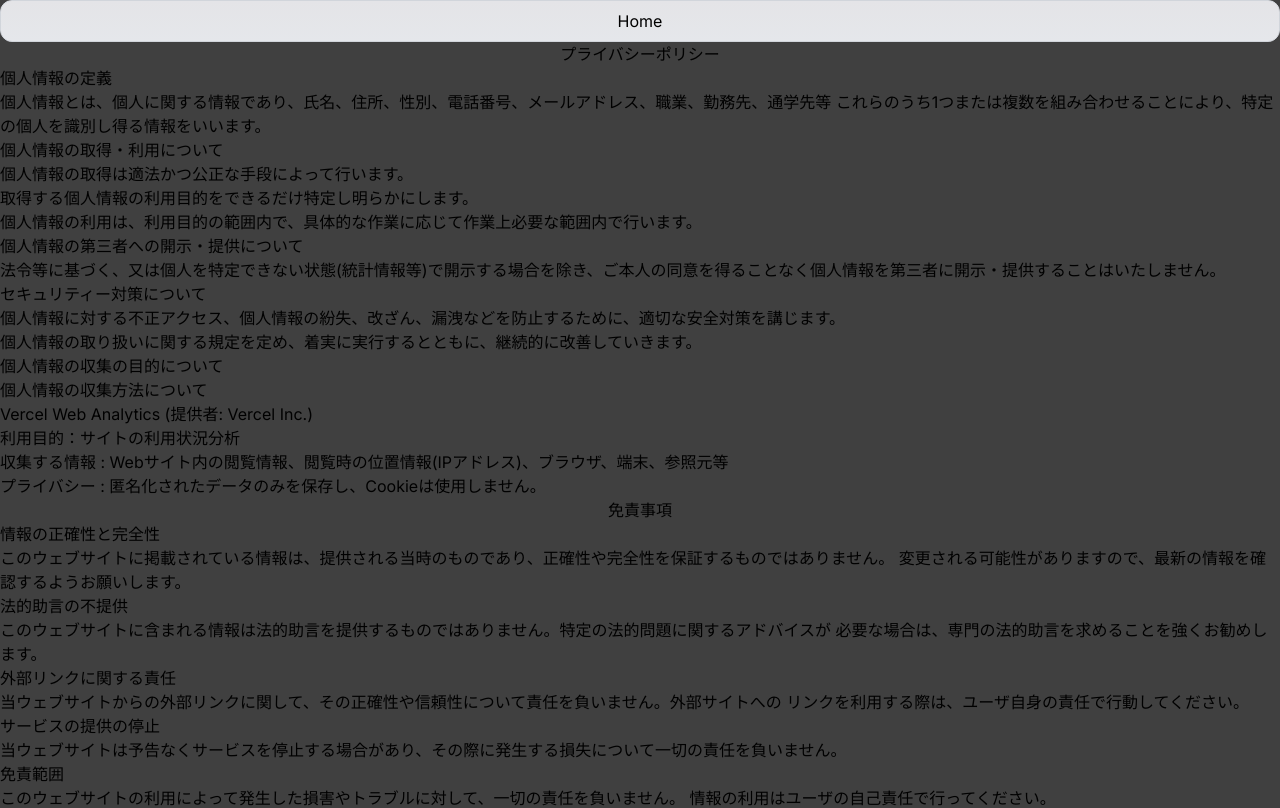
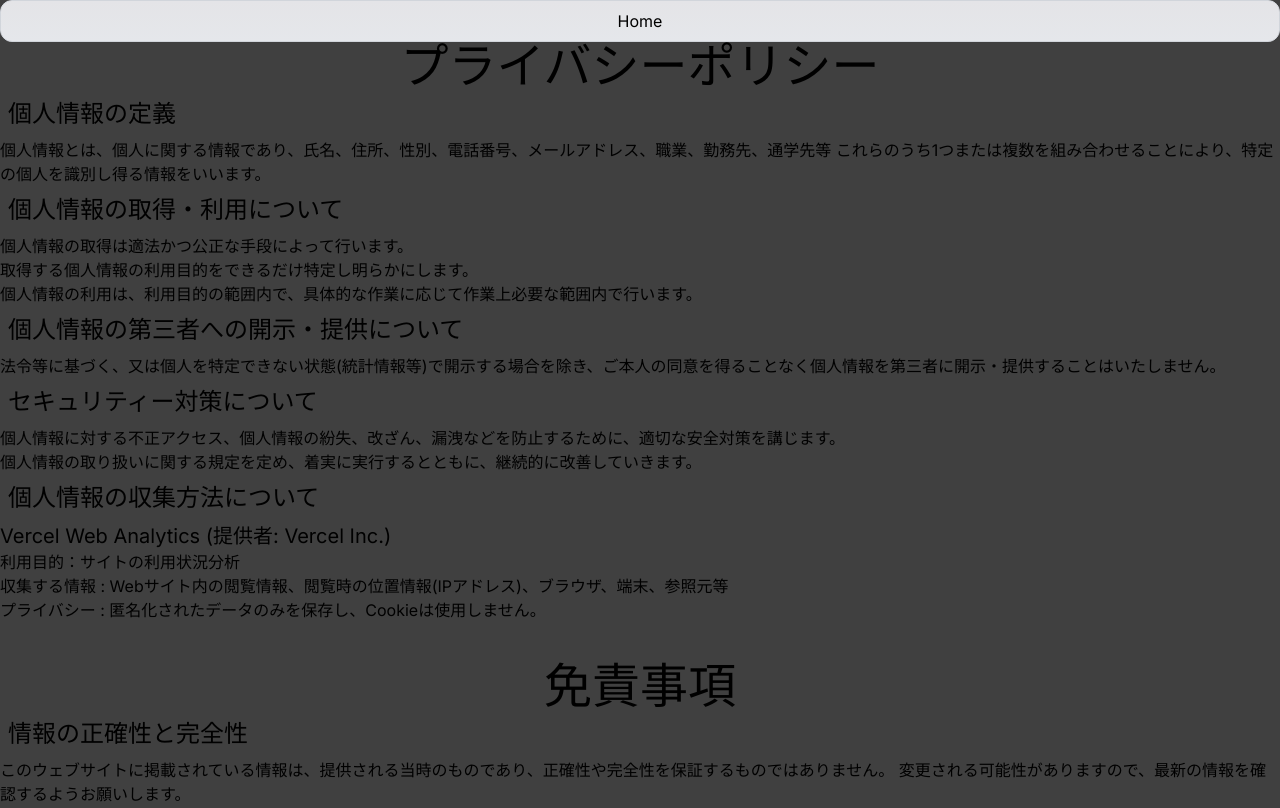
Before and after one commit to nyk9/nextjs-swgoh, a Next.js app: page /privacy-policy in a window 1280 px wide. Shown: the top 808 px of the page. Built offline with nearby package versions, Linux system fonts and the light colour scheme.

Commit message:
レスポンシブデザインを適応第1弾

```diff
--- a/app/layout.tsx
+++ b/app/layout.tsx
@@ -7,9 +7,9 @@ import './globals.css'
 const inter = Inter({ subsets: ['latin'] })
 
 export const metadata: Metadata = {
-  title: '銀河の英雄 初心者応援サイト',
+  title: '銀河の英雄 初心者応援データベース',
   description: 'スターウォーズ 銀河の英雄の初心者用に作成したサイトです。主に攻略情報やおすすめ編成・MODなどを紹介します。',
-  keywords: '銀河の英雄, 攻略, 初心者, おすすめ, キャラクター'
+  keywords: '銀河の英雄, 攻略, 初心者, おすすめ, キャラクター, 編成'
 }
 
 export default function RootLayout({
--- a/app/page.tsx
+++ b/app/page.tsx
@@ -15,10 +15,10 @@ export default function Home() {
           About me
         </a>
       </div>
-      <div className="w-full grid center text-center lg:max-w-5xl lg:w-full lg:mb-0 lg:grid-cols-4 lg:text-left">
+      <div className=" grid center text-center w-full md:w-2xl md:grid-cols-3 xl:grid-cols-4  lg:w-full lg:mb-0 lg:text-left">
         <a
           href='https://swgoh.gg/'
-          className='group rounded-lg border border-transparent px-1 py-4 mx-5 transition-colors hover:border-gray-300 hover:scale-110 hover:bg-orange-700 hover:light:border-neutral-700 bg-orange-200'
+          className='group rounded-lg border border-transparent px-1 py-4 mx-5 md:mt-5 transition-colors hover:border-gray-300 hover:scale-110 hover:bg-orange-700 hover:light:border-neutral-700 bg-orange-200'
           target='_blank'
           rel='noopener noreferrer'
         >
@@ -35,7 +35,7 @@ export default function Home() {
 
         <a
           href='/character'
-          className='group rounded-lg border border-transparent px-2 py-4 mx-5 mt-8 transition-colors hover:border-gray-300 hover:dark:scale-110 hover:bg-blue-900 hover:light:border-neutral-700 bg-blue-300'
+          className='group rounded-lg border border-transparent px-2 py-4 mx-5 mt-8 md:mt-5 transition-colors hover:border-gray-300 hover:dark:scale-110 hover:bg-blue-900 hover:light:border-neutral-700 bg-blue-300'
           // target='_blank'
           rel='noopener noreferrer'
         >
@@ -52,7 +52,7 @@ export default function Home() {
 
         <a
 
-          className='group rounded-lg border border-transparent px-5 py-4 mx-5 mt-8 transition-colors hover:border-gray-300 hover:dark:scale-110 hover:bg-blue-900 hover:light:border-neutral-700 bg-blue-300'
+          className='group rounded-lg border border-transparent px-5 py-4 mx-5 mt-8 md:mt-5 transition-colors hover:border-gray-300 hover:dark:scale-110 hover:bg-blue-900 hover:light:border-neutral-700 bg-blue-300'
           // target='_blank'
           rel='noopener noreferrer'
         >
@@ -69,7 +69,7 @@ export default function Home() {
 
         <a
           href="https://discord.gg/yX3pS2WemD"
-          className="group rounded-lg border border-transparent px-5 py-4 mx-5 mt-8 transition-colors hover:border-gray-300 hover:dark:scale-110 hover:bg-blue-900 hover:light:border-neutral-700 bg-teal-200"
+          className="group rounded-lg border border-transparent px-5 py-4 mx-5 mt-8 md:mt-5  transition-colors hover:border-gray-300 hover:dark:scale-110 hover:bg-blue-900 hover:light:border-neutral-700 bg-teal-200"
           target="_blank"
           rel="noopener noreferrer"
         >
@@ -86,7 +86,7 @@ export default function Home() {
 
         <a
           href="https://github.com/nyk9/nextjs-swgoh"
-          className="group rounded-lg border border-transparent px-5 py-4 mx-5 mt-8 transition-colors hover:border-gray-300 hover:dark:scale-110 hover:bg-blue-900 hover:light:border-neutral-700 bg-teal-200"
+          className="group rounded-lg border border-transparent px-5 py-4 mx-5 mt-8 md:mt-5 transition-colors hover:border-gray-300 hover:dark:scale-110 hover:bg-blue-900 hover:light:border-neutral-700 bg-teal-200"
           target="_blank"
           rel="noopener noreferrer"
         >
@@ -141,7 +141,7 @@ export default function Home() {
       <div>
         <a
           href="/privacy-policy"
-          className='text-center'
+          className='text-center mt-2'
         >
           プライバシーポリシー・免責事項
         </a>
--- a/app/privacy-policy/page.tsx
+++ b/app/privacy-policy/page.tsx
@@ -3,19 +3,19 @@ import Link from "next/link";
 export default function PrivacyPolicy() {
     return (
         <div
-            className="bg-neutral-700"
+            className="min-h-screen bg-neutral-700"
         >
             <Link
                 href={"/"}
                 className="fixed left-0 top-0 flex w-full justify-center border-b border-gray-300 bg-gradient-to-b from-zinc-200 pb-6 pt-8 backdrop-blur-2xl dark:border-neutral-800 dark:bg-zinc-800/30 dark:from-inherit lg:static lg:w-auto  lg:rounded-xl lg:border lg:bg-gray-200 lg:p-2 lg:dark:bg-zinc-800/30"
             >Home</Link>
             <header
-                className="text-center"
+                className="text-center pt-20 lg:pt-0 text-5xl"
             >
                 プライバシーポリシー
             </header>
             <div>
-                <h2>
+                <h2 className="m-2 text-2xl">
                     個人情報の定義
                 </h2>
                 <p>
@@ -24,7 +24,7 @@ export default function PrivacyPolicy() {
                 </p>
             </div>
             <div>
-                <h2>
+                <h2 className="m-2 text-2xl">
                     個人情報の取得・利用について
                 </h2>
                 <p>
@@ -32,27 +32,29 @@ export default function PrivacyPolicy() {
                     取得する個人情報の利用目的をできるだけ特定し明らかにします。 <br />
                     個人情報の利用は、利用目的の範囲内で、具体的な作業に応じて作業上必要な範囲内で行います。
                 </p>
-                <h2>
+                <h2 className="m-2 text-2xl">
                     個人情報の第三者への開示・提供について
                 </h2>
                 <p>
                     法令等に基づく、又は個人を特定できない状態(統計情報等)で開示する場合を除き、ご本人の同意を得ることなく個人情報を第三者に開示・提供することはいたしません。
                 </p>
-                <h2>
+                <h2 className="m-2 text-2xl">
                     セキュリティー対策について
                 </h2>
                 <p>
                     個人情報に対する不正アクセス、個人情報の紛失、改ざん、漏洩などを防止するために、適切な安全対策を講じます。 <br />
                     個人情報の取り扱いに関する規定を定め、着実に実行するとともに、継続的に改善していきます。
                 </p>
-                <h2>
+                {/* <h2>
                     個人情報の収集の目的について
-                </h2>
+                </h2> */}
             </div>
 
-            <h2>個人情報の収集方法について</h2>
+            <h2 className="m-2 text-2xl">
+                個人情報の収集方法について
+            </h2>
             <div>
-                <h3>
+                <h3 className="text-xl">
                     Vercel Web Analytics (提供者: Vercel Inc.)
                 </h3>
                 <div>
@@ -69,39 +71,39 @@ export default function PrivacyPolicy() {
             </div>
             <div>
                 <h1
-                    className="text-center"
+                    className="mt-10 text-center text-5xl"
                 >
                     免責事項
                 </h1>
                 <div>
-                    <h4>
+                    <h4 className="m-2 text-2xl">
                         情報の正確性と完全性
                     </h4>
                     <p>
                         このウェブサイトに掲載されている情報は、提供される当時のものであり、正確性や完全性を保証するものではありません。
                         変更される可能性がありますので、最新の情報を確認するようお願いします。
                     </p>
-                    <h4>
+                    <h4 className="m-2 text-2xl">
                         法的助言の不提供
                     </h4>
                     <p>
                         このウェブサイトに含まれる情報は法的助言を提供するものではありません。特定の法的問題に関するアドバイスが
                         必要な場合は、専門の法的助言を求めることを強くお勧めします。
                     </p>
-                    <h4>
+                    <h4 className="m-2 text-2xl">
                         外部リンクに関する責任
                     </h4>
                     <p>
                         当ウェブサイトからの外部リンクに関して、その正確性や信頼性について責任を負いません。外部サイトへの
                         リンクを利用する際は、ユーザ自身の責任で行動してください。
                     </p>
-                    <h4>
+                    <h4 className="m-2 text-2xl">
                         サービスの提供の停止
                     </h4>
                     <p>
                         当ウェブサイトは予告なくサービスを停止する場合があり、その際に発生する損失について一切の責任を負いません。
                     </p>
-                    <h4>
+                    <h4 className="m-2 text-2xl">
                         免責範囲
                     </h4>
                     <p>
@@ -111,8 +113,8 @@ export default function PrivacyPolicy() {
                 </div>
 
             </div>
-            <p>
-                制定日： 2024年 1 月 22 日
+            <p  className="my-2 text-2xl">
+                制定日： 2024年 2 月 07 日
             </p>
 
         </div>
```
